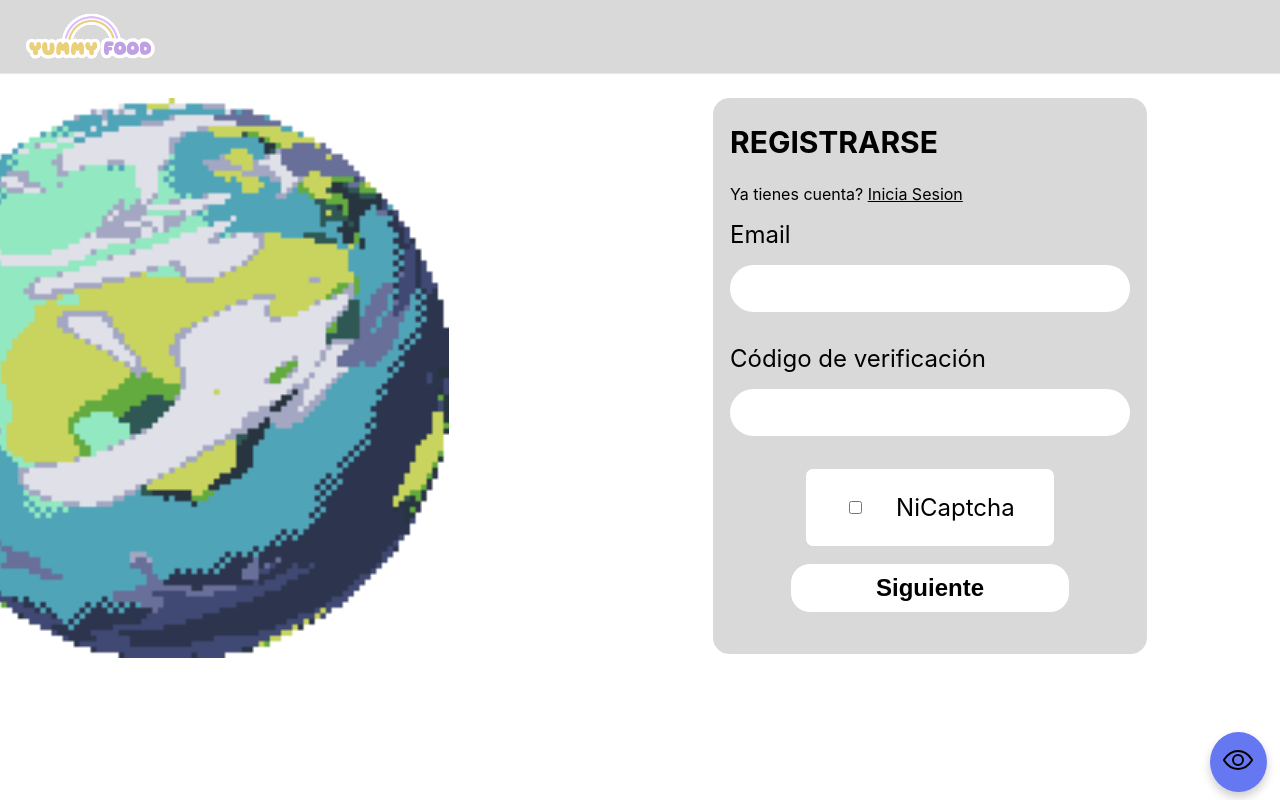
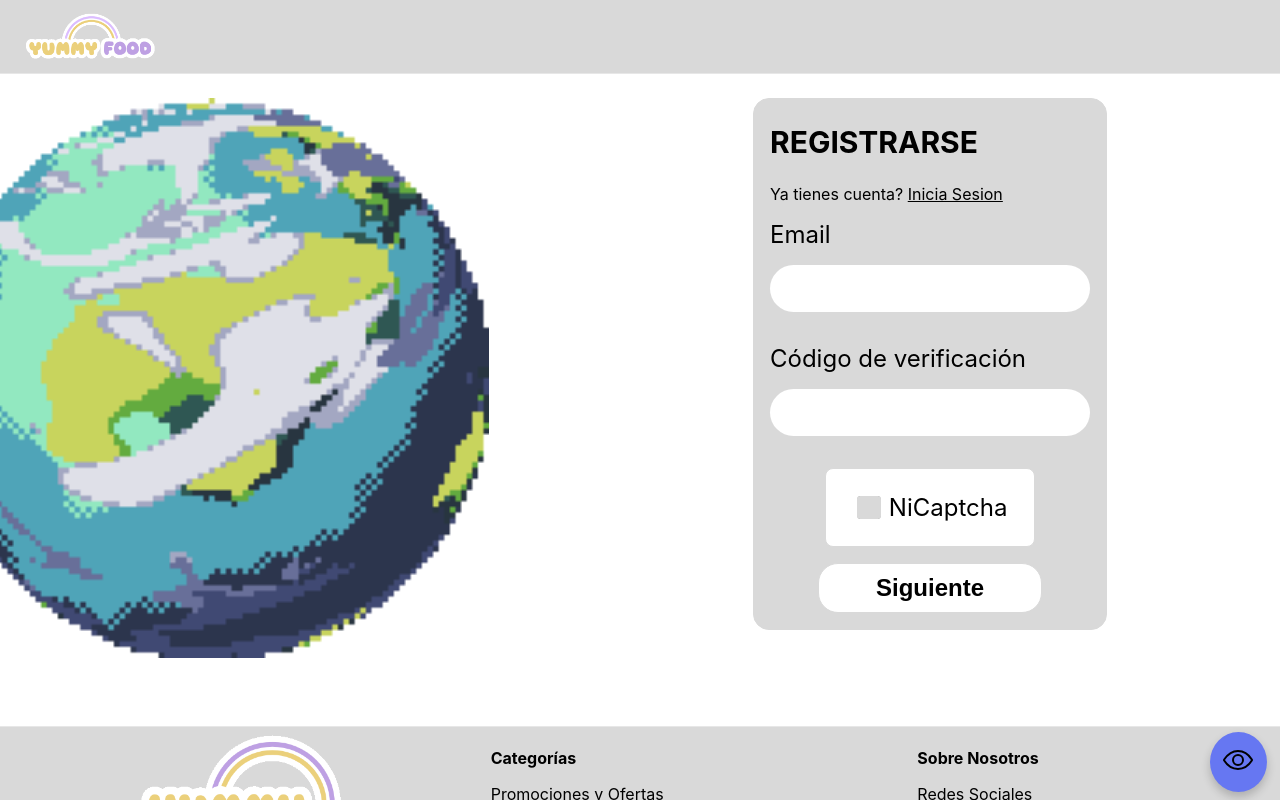
Before and after one commit to btwitsmei/ecommerce, a React (Create React App) app: page /register in a window 1280 px wide. Shown: the top 800 px of the page. Built offline with nearby package versions, Linux system fonts and the light colour scheme.

Commit message:
Responsive al crecer espacios

```diff
--- a/src/assets/styles/variables.css
+++ b/src/assets/styles/variables.css
@@ -52,6 +52,7 @@ body.alineacion-texto {
     text-align: center; /* Alineación del texto al centro */
 }
 
+
 /* Estilo para la saturación */
 body.saturacion::before {
     content: "";
--- a/src/components/Planet-form/PlanetForm.css
+++ b/src/components/Planet-form/PlanetForm.css
@@ -3,10 +3,10 @@
     margin-top: 1.5rem;
     margin-bottom: 1.5rem;
     flex-direction: row;
-    min-height: 570px;
-    height: 85vh;
+    min-height: 20rem;
     overflow: hidden;
     padding: 0 !important;
+    margin-bottom: 4rem;
     justify-content: space-around;
 }
 .row {
@@ -19,12 +19,13 @@
     display: flex;
     flex-direction: column;
     justify-content: space-between;
-    width: 100%;
-    padding-bottom: 1.5rem;
+    width: 20rem;
+
 }
 .form-container {
     border-radius: 1rem;
-    width: 25rem;
+    width: auto; /* Permite que el ancho sea adaptable */
+    max-width: 25rem;
     padding: 0rem 1rem 1rem 1rem;
     display: flex;
     flex-direction: column;
@@ -86,10 +87,11 @@
     background-color: var(--highlight-color);
 }
 
-.earth-image {
+.earth-image  {
     width: 35rem;
     margin-right: 20px;
     padding: 0;
     position: relative;
     left: -42%;
+    filter: grayscale(0%)
 }
--- a/src/pages/Register/Register.css
+++ b/src/pages/Register/Register.css
@@ -4,8 +4,22 @@
 }
 
 .form-check-input{
-    border: none;
-    background-color: var(--highlight-color);
+    width: 1.5rem;
+    cursor:pointer;
+}
+.form-check-input::before {
+    content: '';
+    width: 100%;
+    height: 100%;
+    display: block;
+    background-color: var(--primary-color);
+
+    border-radius: 0.2rem;
+}
+.form-check-input:checked::before {
+    background-color:none;
+    width: 0;
+    height: 0;
 }
 .form-check {
     display: flex;
```
